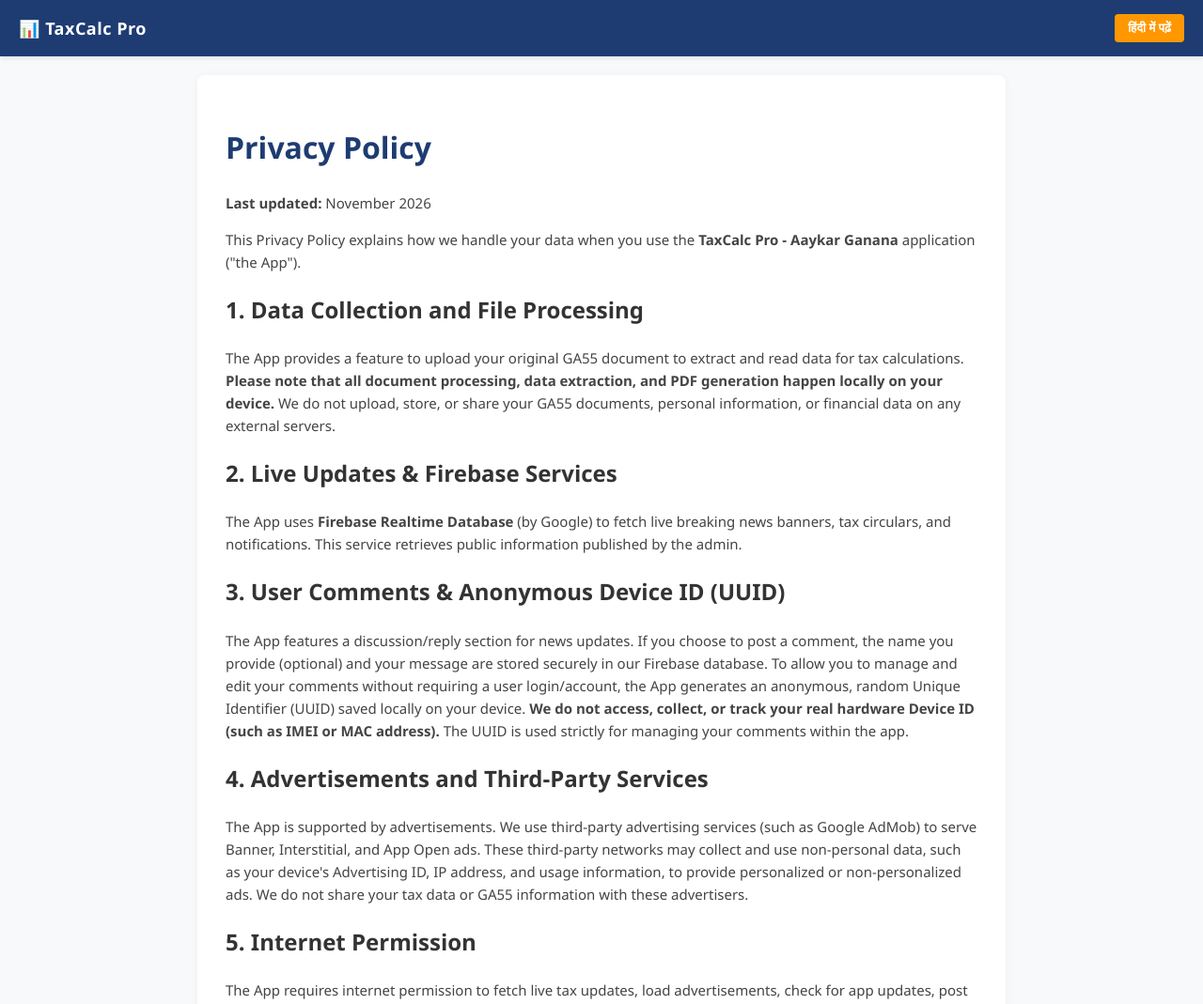
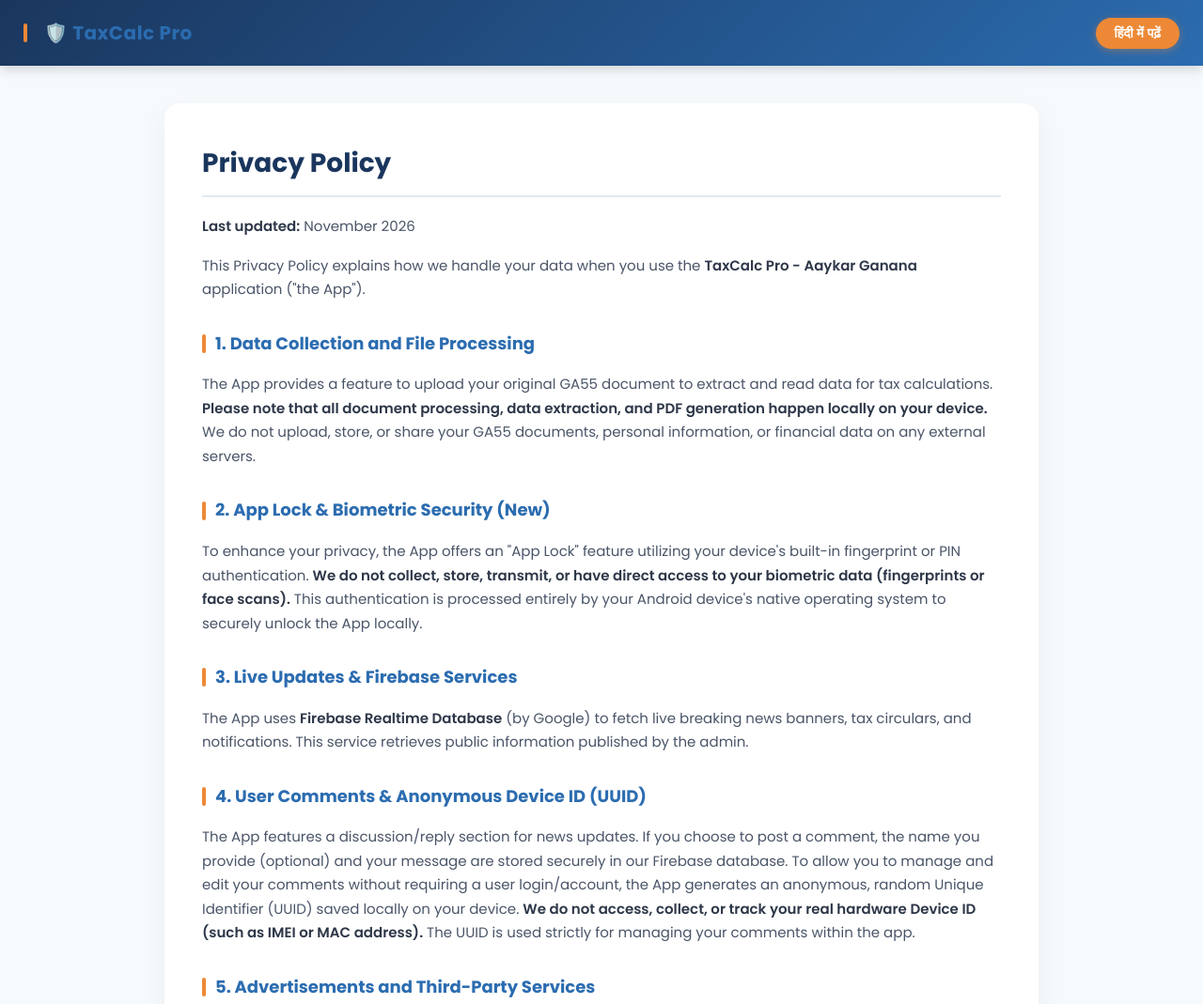
Before and after one commit to pckaseru/TaxCalc-Privacy-Policy, a plain HTML site: page index.html in a window 1280 px wide. Shown: the top 1069 px of the page at 94% size. Drawn offline with Linux system fonts and the light colour scheme.

Commit message:
Update index.html

```diff
--- a/index.html
+++ b/index.html
@@ -4,50 +4,142 @@
     <meta charset="UTF-8">
     <meta name="viewport" content="width=device-width, initial-scale=1.0">
     <title>Privacy Policy - TaxCalc Pro (Aaykar Ganana)</title>
+    <!-- Google Fonts for Premium Look -->
+    <link href="https://fonts.googleapis.com/css2?family=Poppins:wght@300;400;600;700&display=swap" rel="stylesheet">
     <style>
-        body { font-family: 'Segoe UI', Tahoma, Geneva, Verdana, sans-serif; line-height: 1.6; padding: 0; margin: 0; background-color: #f8f9fa; color: #333; }
+        :root {
+            --primary-color: #1a365d;
+            --secondary-color: #2b6cb0;
+            --accent-color: #ed8936;
+            --bg-color: #f7fafc;
+            --text-color: #2d3748;
+            --card-bg: #ffffff;
+        }
 
-        /* Classic Top Header Bar */
-        .header-bar { background: #1e3c72; color: #ffffff; padding: 15px 20px; display: flex; justify-content: space-between; align-items: center; box-shadow: 0 2px 5px rgba(0,0,0,0.1); }
-        .header-bar h2 { margin: 0; font-size: 18px; letter-spacing: 0.5px; }
+        body {
+            font-family: 'Poppins', sans-serif;
+            line-height: 1.7;
+            padding: 0;
+            margin: 0;
+            background-color: var(--bg-color);
+            color: var(--text-color);
+        }
 
-        /* Language Toggle Button */
+        /* Premium Top Header Bar */
+        .header-bar {
+            background: linear-gradient(135deg, var(--primary-color), var(--secondary-color));
+            color: #ffffff;
+            padding: 18px 25px;
+            display: flex;
+            justify-content: space-between;
+            align-items: center;
+            box-shadow: 0 4px 12px rgba(0,0,0,0.15);
+            position: sticky;
+            top: 0;
+            z-index: 100;
+        }
+
+        .header-bar h2 {
+            margin: 0;
+            font-size: 20px;
+            letter-spacing: 0.5px;
+            display: flex;
+            align-items: center;
+            gap: 8px;
+        }
+
+        /* Modern Pill-Shaped Toggle Button */
         .lang-btn {
-            background: #ff9800;
+            background: var(--accent-color);
             color: #ffffff;
             border: none;
-            padding: 7px 14px;
-            font-size: 13px;
-            font-weight: bold;
-            border-radius: 4px;
+            padding: 8px 20px;
+            font-size: 14px;
+            font-weight: 600;
+            border-radius: 50px;
             cursor: pointer;
-            transition: background 0.3s;
+            transition: all 0.3s ease;
+            box-shadow: 0 2px 8px rgba(237, 137, 54, 0.4);
         }
-        .lang-btn:hover { background: #f57c00; }
+        .lang-btn:hover {
+            background: #dd6b20;
+            transform: translateY(-1px);
+            box-shadow: 0 4px 12px rgba(237, 137, 54, 0.5);
+        }
 
-        .container { max-width: 800px; margin: 20px auto; background: #ffffff; padding: 30px; border-radius: 8px; box-shadow: 0 2px 10px rgba(0,0,0,0.05); }
-        h1, h2.section-title { color: #1e3c72; }
-        p { font-size: 15px; color: #444; }
+        /* Content Container with Glassmorphism touch */
+        .container {
+            max-width: 850px;
+            margin: 40px auto;
+            background: var(--card-bg);
+            padding: 40px;
+            border-radius: 16px;
+            box-shadow: 0 10px 30px rgba(0,0,0,0.05);
+        }
+
+        h1 {
+            color: var(--primary-color);
+            font-size: 28px;
+            margin-top: 0;
+            padding-bottom: 10px;
+            border-bottom: 2px solid #e2e8f0;
+        }
+
+        /* Section Styling */
+        h2 {
+            color: var(--secondary-color);
+            font-size: 18px;
+            margin-top: 30px;
+            display: flex;
+            align-items: center;
+        }
+
+        /* Small left border accent for headings */
+        h2::before {
+            content: '';
+            display: inline-block;
+            width: 4px;
+            height: 20px;
+            background-color: var(--accent-color);
+            margin-right: 10px;
+            border-radius: 2px;
+        }
+
+        p { font-size: 15px; color: #4a5568; margin-bottom: 16px; }
+        strong { color: #2d3748; font-weight: 600; }
 
         /* Footer Links */
-        .footer-nav { text-align: center; margin-top: 30px; padding-top: 15px; border-top: 1px solid #ddd; font-size: 14px; }
-        .footer-nav a { color: #1e3c72; text-decoration: none; margin: 0 10px; font-weight: 600; }
-        .footer-nav a:hover { text-decoration: underline; }
+        .footer-nav {
+            text-align: center;
+            margin-top: 40px;
+            padding-top: 20px;
+            border-top: 1px solid #e2e8f0;
+            font-size: 15px;
+        }
 
-        a { color: #1e3c72; text-decoration: none; font-weight: bold; }
-        a:hover { text-decoration: underline; }
+        a { color: var(--secondary-color); text-decoration: none; font-weight: 600; transition: color 0.3s; }
+        a:hover { color: var(--primary-color); text-decoration: underline; }
+
+        .footer-nav a { margin: 0 15px; }
+
+        /* Responsive */
+        @media (max-width: 600px) {
+            .container { margin: 20px; padding: 25px; }
+            .header-bar h2 { font-size: 16px; }
+            .lang-btn { padding: 6px 15px; font-size: 12px; }
+        }
     </style>
 </head>
 <body>
 
     <!-- CLASSIC TOP HEADER BAR -->
     <div class="header-bar">
-        <h2>📊 TaxCalc Pro</h2>
+        <h2>🛡️ TaxCalc Pro</h2>
         <button id="toggleBtn" class="lang-btn" onclick="toggleLanguage()">हिंदी में पढ़ें</button>
     </div>
 
     <div class="container">
-        <!-- ENGLISH CONTENT -->
+        <!-- =================== ENGLISH CONTENT =================== -->
         <div id="englishContent">
             <h1>Privacy Policy</h1>
             <p><strong>Last updated:</strong> November 2026</p>
@@ -57,30 +149,32 @@
             <h2>1. Data Collection and File Processing</h2>
             <p>The App provides a feature to upload your original GA55 document to extract and read data for tax calculations. <strong>Please note that all document processing, data extraction, and PDF generation happen locally on your device.</strong> We do not upload, store, or share your GA55 documents, personal information, or financial data on any external servers.</p>
 
-            <h2>2. Live Updates & Firebase Services</h2>
+            <h2>2. App Lock & Biometric Security (New)</h2>
+            <p>To enhance your privacy, the App offers an "App Lock" feature utilizing your device's built-in fingerprint or PIN authentication. <strong>We do not collect, store, transmit, or have direct access to your biometric data (fingerprints or face scans).</strong> This authentication is processed entirely by your Android device's native operating system to securely unlock the App locally.</p>
+
+            <h2>3. Live Updates & Firebase Services</h2>
             <p>The App uses <strong>Firebase Realtime Database</strong> (by Google) to fetch live breaking news banners, tax circulars, and notifications. This service retrieves public information published by the admin.</p>
 
-            <!-- नया पॉइंट जोड़ा गया है -->
-            <h2>3. User Comments & Anonymous Device ID (UUID)</h2>
+            <h2>4. User Comments & Anonymous Device ID (UUID)</h2>
             <p>The App features a discussion/reply section for news updates. If you choose to post a comment, the name you provide (optional) and your message are stored securely in our Firebase database. To allow you to manage and edit your comments without requiring a user login/account, the App generates an anonymous, random Unique Identifier (UUID) saved locally on your device. <strong>We do not access, collect, or track your real hardware Device ID (such as IMEI or MAC address).</strong> The UUID is used strictly for managing your comments within the app.</p>
 
-            <h2>4. Advertisements and Third-Party Services</h2>
+            <h2>5. Advertisements and Third-Party Services</h2>
             <p>The App is supported by advertisements. We use third-party advertising services (such as Google AdMob) to serve Banner, Interstitial, and App Open ads. These third-party networks may collect and use non-personal data, such as your device's Advertising ID, IP address, and usage information, to provide personalized or non-personalized ads. We do not share your tax data or GA55 information with these advertisers.</p>
 
-            <h2>5. Internet Permission</h2>
+            <h2>6. Internet Permission</h2>
             <p>The App requires internet permission to fetch live tax updates, load advertisements, check for app updates, post user comments, and open official PDF links. It does not use the internet to secretly upload your private tax data.</p>
 
-            <h2>6. Local Storage</h2>
-            <p>The App saves your preferences, salary entries, anonymous UUID, and generated PDF files locally on your device's storage using <code>SharedPreferences</code> for your convenience. This data remains strictly on your device.</p>
+            <h2>7. Local Storage</h2>
+            <p>The App saves your preferences, salary entries, anonymous UUID, App Lock status, and generated PDF files locally on your device's storage for your convenience. This data remains strictly on your device.</p>
 
-            <h2>7. Changes to This Privacy Policy</h2>
+            <h2>8. Changes to This Privacy Policy</h2>
             <p>We may update our Privacy Policy from time to time. We advise you to review this page periodically for any changes. Changes are effective immediately upon posting.</p>
 
-            <h2 id="contact">8. Contact Us</h2>
+            <h2 id="contact">9. Contact Us</h2>
             <p>If you have any questions or suggestions about our Privacy Policy, do not hesitate to contact us at: <a href="mailto:pc.muhal@gmail.com">pc.muhal@gmail.com</a></p>
         </div>
 
-        <!-- HINDI CONTENT (Hidden by default) -->
+        <!-- =================== HINDI CONTENT =================== -->
         <div id="hindiContent" style="display: none;">
             <h1>गोपनीयता नीति (Privacy Policy)</h1>
             <p><strong>अंतिम अपडेट:</strong> नवम्बर 2026</p>
@@ -90,26 +184,28 @@
             <h2>1. डेटा संग्रह और फ़ाइल प्रोसेसिंग</h2>
             <p>यह ऐप आपको अपना मूल GA55 प्रपत्र अपलोड करके डेटा पढ़ने की सुविधा देता है। <strong>कृपया ध्यान दें कि दस्तावेज़ पढ़ने, डेटा निकालने और PDF बनाने की पूरी प्रक्रिया केवल आपके मोबाइल/डिवाइस के अंदर ही होती है।</strong> हम आपके GA55 दस्तावेज़ या किसी भी व्यक्तिगत/वित्तीय डेटा को अपने सर्वर पर अपलोड, स्टोर या शेयर नहीं करते हैं।</p>
 
-            <h2>2. लाइव अपडेट और फ़ायरबेस सेवाएं</h2>
+            <h2>2. ऐप लॉक और बायोमेट्रिक सुरक्षा (नया)</h2>
+            <p>आपकी गोपनीयता (Privacy) को और सुरक्षित बनाने के लिए, ऐप में 'ऐप लॉक' की सुविधा दी गई है जो आपके फोन के फिंगरप्रिंट या पिन का उपयोग करती है। <strong>हम आपका बायोमेट्रिक डेटा (फिंगरप्रिंट आदि) कभी भी एक्सेस, स्टोर या किसी सर्वर पर सेंड नहीं करते हैं।</strong> यह ऑथेंटिकेशन पूरी तरह से आपके Android डिवाइस के ऑपरेटिंग सिस्टम द्वारा लोकल लेवल पर प्रोसेस किया जाता है।</p>
+
+            <h2>3. लाइव अपडेट और फ़ायरबेस सेवाएं</h2>
             <p>ऐप लाइव ब्रेकिंग न्यूज़ बैनर, टैक्स सर्कुलर और नोटिफिकेशन प्राप्त करने के लिए <strong>Firebase Realtime Database</strong> का उपयोग करता है। यह सेवा केवल एडमिन द्वारा पब्लिश की गई सार्वजनिक जानकारी को डाउनलोड करती है।</p>
 
-            <!-- नया पॉइंट जोड़ा गया है -->
-            <h2>3. यूज़र कमेंट्स और अनाम डिवाइस आईडी (UUID)</h2>
-            <p>हमारा ऐप न्यूज़ अपडेट्स पर चर्चा (कमेंट/रिप्लाई) करने की सुविधा देता है। यदि आप कोई कमेंट करते हैं, तो आपका दिया गया नाम (वैकल्पिक) और आपका मैसेज हमारे Firebase डेटाबेस में सुरक्षित रूप से सेव होता है। आपको बिना लॉगिन के अपने कमेंट एडिट करने की सुविधा देने के लिए, ऐप एक अनाम और रैंडम यूनिक आईडी (UUID) जनरेट करता है जो आपके डिवाइस की लोकल मेमोरी में सेव होती है। <strong>हम आपके फोन की असली हार्डवेयर आईडी (जैसे IMEI या MAC एड्रेस) नहीं लेते हैं।</strong> आपके UUID का उपयोग केवल ऐप के अंदर आपके कमेंट्स को मैनेज करने के लिए किया जाता है।</p>
+            <h2>4. यूज़र कमेंट्स और अनाम डिवाइस आईडी (UUID)</h2>
+            <p>हमारा ऐप न्यूज़ अपडेट्स पर चर्चा (कमेंट/रिप्लाई) करने की सुविधा देता है। यदि आप कोई कमेंट करते हैं, तो आपका दिया गया नाम (वैकल्पिक) और आपका मैसेज हमारे Firebase डेटाबेस में सुरक्षित रूप से सेव होता है। आपको बिना लॉगिन के अपने कमेंट एडिट करने की सुविधा देने के लिए, ऐप एक अनाम और रैंडम यूनिक आईडी (UUID) जनरेट करता है जो आपके डिवाइस की लोकल मेमोरी में सेव होती है। <strong>हम आपके फोन की असली हार्डवेयर आईडी (जैसे IMEI या MAC एड्रेस) नहीं लेते हैं।</strong></p>
 
-            <h2>4. विज्ञापन (Advertisements) और थर्ड-पार्टी सेवाएं</h2>
-            <p>यह ऐप विज्ञापनों द्वारा समर्थित है। ऐप में बैनर, इंटरस्टीशियल और ऐप ओपन विज्ञापन दिखाने के लिए हम Google AdMob का उपयोग करते हैं। ये थर्ड-पार्टी नेटवर्क प्रासंगिक विज्ञापन दिखाने के लिए आपके डिवाइस की एडवरटाइजिंग आईडी, आईपी एड्रेस और उपयोग डेटा एकत्र कर सकते हैं। हम आपका टैक्स डेटा या GA55 की जानकारी इन विज्ञापनदाताओं के साथ कभी साझा नहीं करते हैं।</p>
+            <h2>5. विज्ञापन (Advertisements) और थर्ड-पार्टी सेवाएं</h2>
+            <p>यह ऐप विज्ञापनों द्वारा समर्थित है। ऐप में विज्ञापन दिखाने के लिए हम Google AdMob का उपयोग करते हैं। ये थर्ड-पार्टी नेटवर्क प्रासंगिक विज्ञापन दिखाने के लिए आपके डिवाइस की एडवरटाइजिंग आईडी और आईपी एड्रेस एकत्र कर सकते हैं। हम आपका टैक्स डेटा या GA55 की जानकारी इन विज्ञापनदाताओं के साथ कभी साझा नहीं करते हैं।</p>
 
-            <h2>5. इंटरनेट की अनुमति</h2>
-            <p>ऐप को लाइव टैक्स अपडेट प्राप्त करने, विज्ञापन दिखाने, ऐप अपडेट की जांच करने, यूज़र कमेंट पोस्ट करने और आधिकारिक पीडीएफ लिंक खोलने के लिए इंटरनेट की आवश्यकता होती है। यह आपके निजी टैक्स डेटा को इंटरनेट पर अपलोड करने के लिए कभी भी इंटरनेट का उपयोग नहीं करता है।</p>
+            <h2>6. इंटरनेट की अनुमति</h2>
+            <p>ऐप को लाइव टैक्स अपडेट प्राप्त करने, विज्ञापन दिखाने, और आधिकारिक पीडीएफ लिंक खोलने के लिए इंटरनेट की आवश्यकता होती है। यह आपके निजी टैक्स डेटा को इंटरनेट पर अपलोड करने के लिए कभी भी इंटरनेट का उपयोग नहीं करता है।</p>
 
-            <h2>6. लोकल स्टोरेज (डिवाइस मेमोरी)</h2>
-            <p>आपकी सुविधा के लिए, ऐप आपके द्वारा दर्ज किए गए वेतन विवरण, अनाम UUID, और बनाई गई PDF फ़ाइलों को आपके डिवाइस के लोकल स्टोरेज में ही सुरक्षित रखता है।</p>
+            <h2>7. लोकल स्टोरेज (डिवाइस मेमोरी)</h2>
+            <p>आपकी सुविधा के लिए, ऐप आपके द्वारा दर्ज किए गए वेतन विवरण, अनाम UUID, ऐप लॉक की सेटिंग और बनाई गई PDF फ़ाइलों को आपके डिवाइस के लोकल स्टोरेज में ही सुरक्षित रखता है।</p>
 
-            <h2>7. नीति में बदलाव</h2>
+            <h2>8. नीति में बदलाव</h2>
             <p>हम समय-समय पर अपनी गोपनीयता नीति को अपडेट कर सकते हैं। इसलिए, हम आपको सलाह देते हैं कि आप किसी भी बदलाव के लिए समय-समय पर इस पेज को देखते रहें।</p>
 
-            <h2 id="contact">8. संपर्क करें</h2>
+            <h2 id="contact">9. संपर्क करें</h2>
             <p>यदि हमारी गोपनीयता नीति के बारे में आपके कोई प्रश्न या सुझाव हैं, तो बेझिझक हमसे संपर्क करें: <a href="mailto:pc.muhal@gmail.com">pc.muhal@gmail.com</a></p>
         </div>
 
@@ -128,10 +224,12 @@
             var btn = document.getElementById("toggleBtn");
 
             if (engContent.style.display === "none") {
+                // Show English, Hide Hindi
                 engContent.style.display = "block";
                 hinContent.style.display = "none";
                 btn.innerHTML = "हिंदी में पढ़ें";
             } else {
+                // Show Hindi, Hide English
                 engContent.style.display = "none";
                 hinContent.style.display = "block";
                 btn.innerHTML = "Read in English";
```
